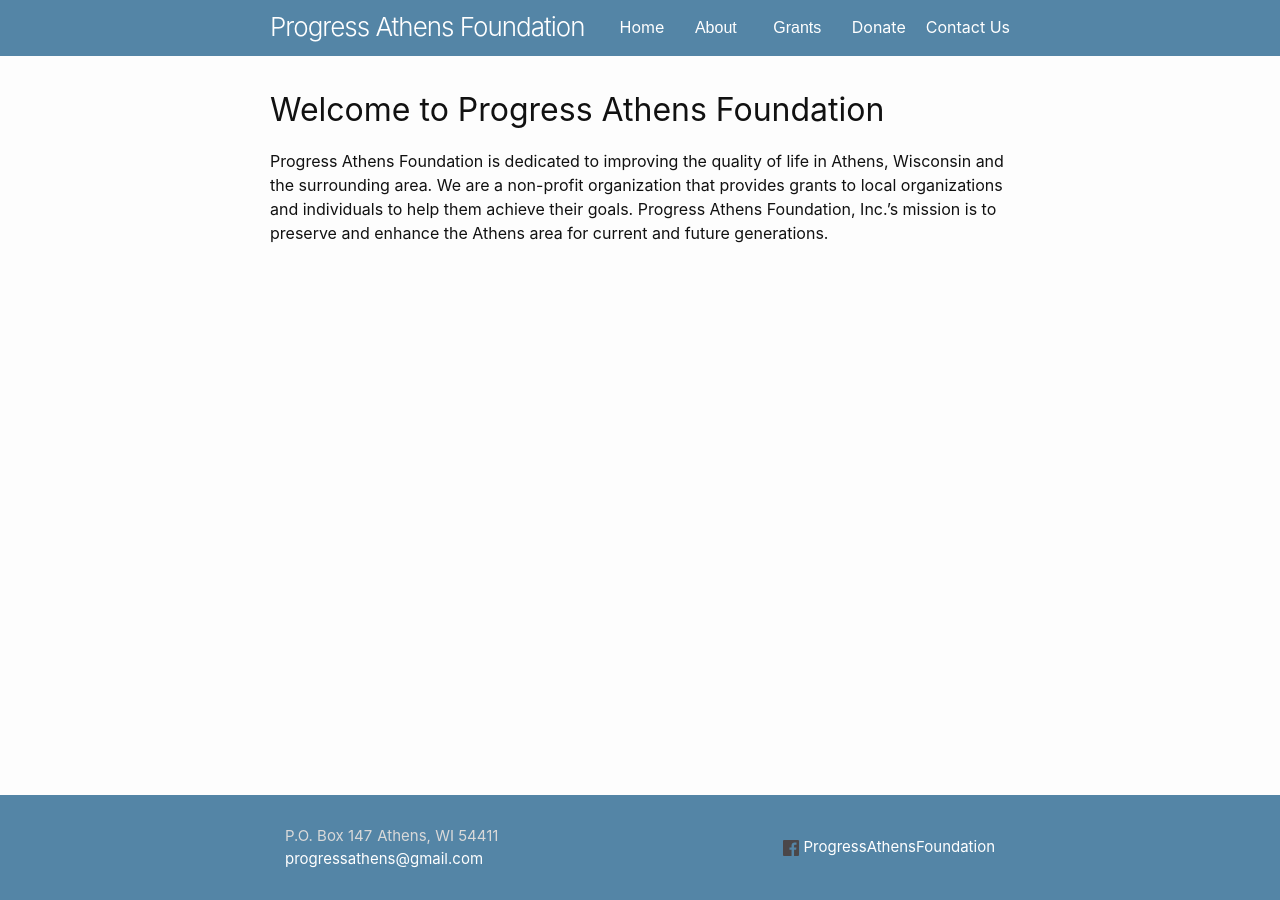
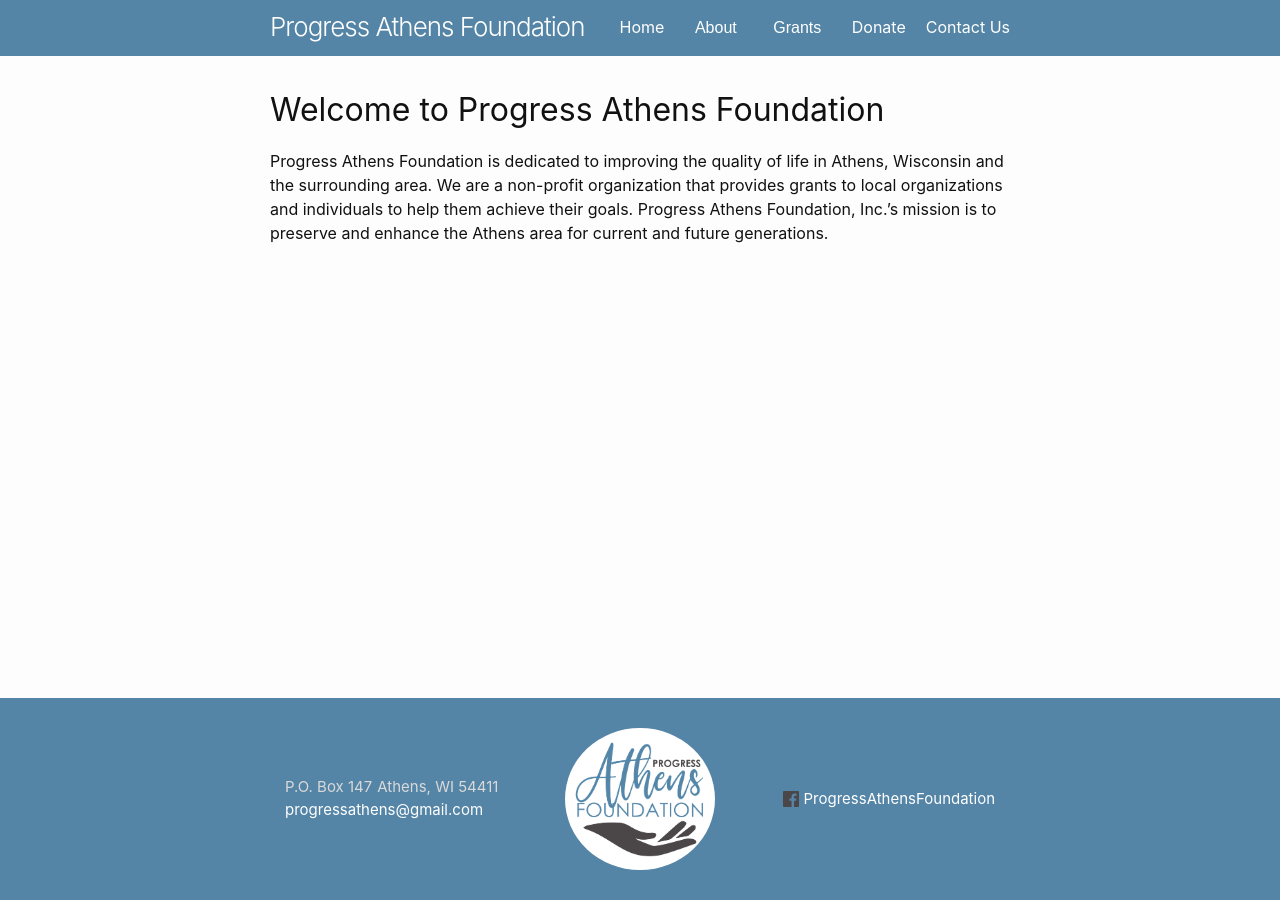
Before and after one commit to helle253/athens-foundation, a Jekyll site: the page built from index.md, in a window 1280 px wide. Built offline with Jekyll 4.4.1, drawn with Linux system fonts in a browser that asks for light colours.

Commit message:
add logo to the footer

```diff
--- a/_includes/footer.html
+++ b/_includes/footer.html
@@ -40,6 +40,9 @@
         </div>
         <a href="mailto:{{ site.email }}">{{ site.email }}</a>
       </div>
+      <div class='footer-logo'>
+        <img src='/assets/images/logo.png' alt='{{ site.title }}'>
+      </div>
       <div class='footer-socials'>
         {%- include social.html -%}
     </div>
--- a/_sass/themes/_layout.scss
+++ b/_sass/themes/_layout.scss
@@ -151,6 +151,25 @@
   }
 }
 
+.footer-logo {
+  max-width: 150px;
+  max-height: 150px;
+  background-color: $white-color;
+  border-radius: 50%;
+  overflow: hidden;
+  display: flex;
+  align-items: center;
+  justify-content: center;
+  margin-left: 12px;
+  margin-right: 12px;
+}
+
+.footer-logo img {
+  width: 95%;
+  height: 95%;
+  object-fit: cover;
+}
+
 /**
  * Page content
  */
```
Also changed, not shown: assets/images/logo.png (added).
